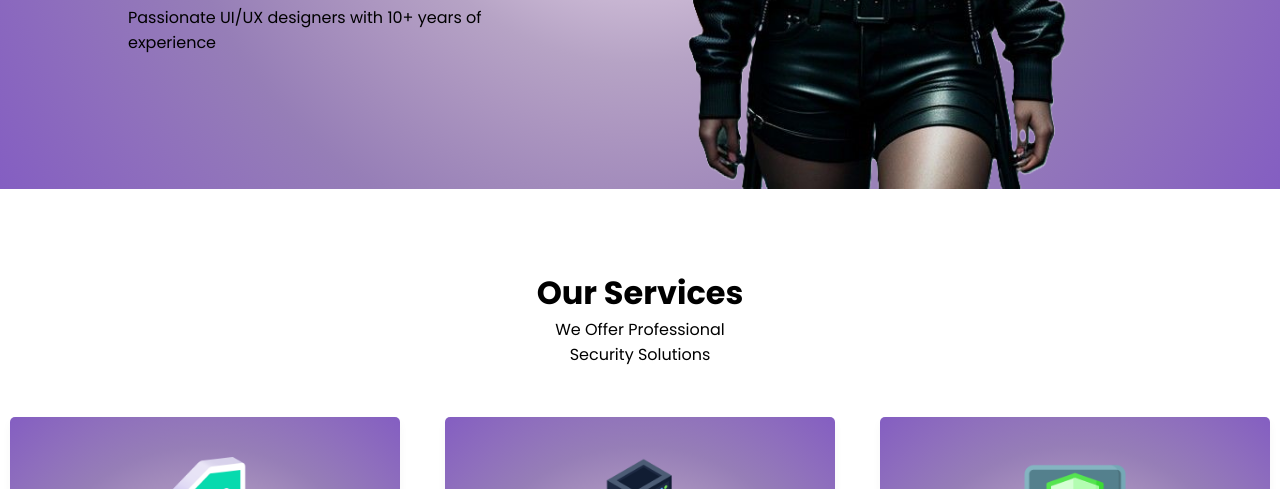
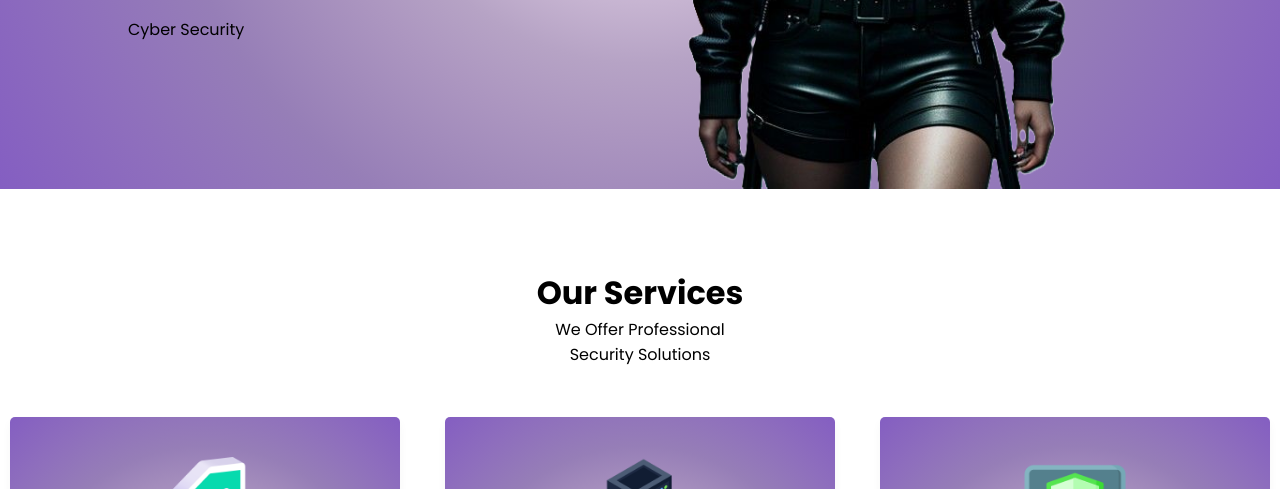
Before and after one commit to rjcodex/Cyber-Security, a plain HTML site: page index.html in a window 1280 px wide. Shown: the part 611-1100 px from the top of the page. Drawn offline with Linux system fonts and the light colour scheme.

Commit message:
Update index.html

```diff
--- a/index.html
+++ b/index.html
@@ -33,7 +33,7 @@
             <button class="btn-dark">Request call back <img src="images/phone.png" alt=""></button>
             <button class="btn-light">Know more <img src="images/arrow-black.png" alt=""></button>
         </div>
-        <p>Passionate UI/UX designers with 10+ years of experience</p>
+        <p>Cyber Security</p>
     </div>
 
         <img src="images/user.png" alt="" class="user-img">
```
